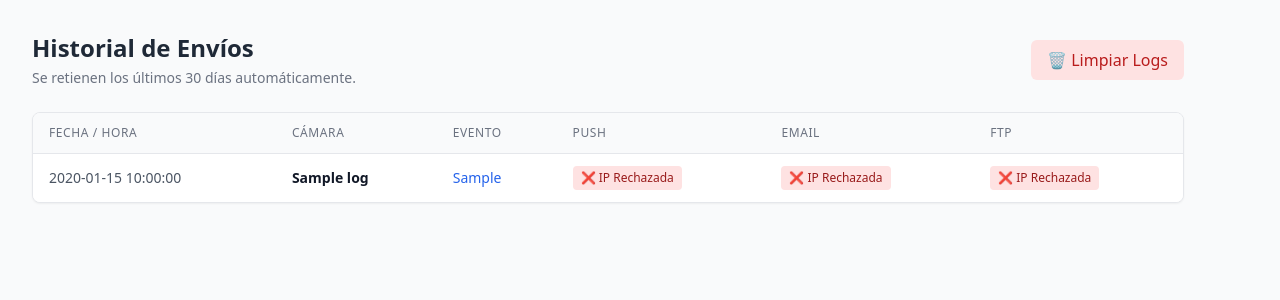
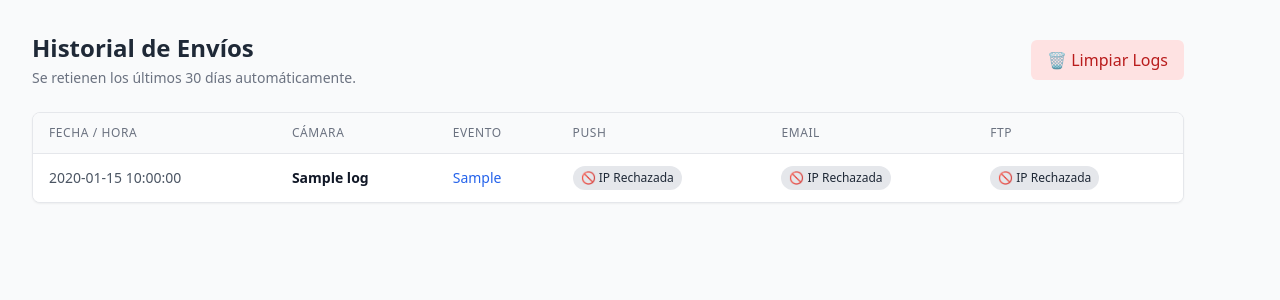
Before and after one commit to Cr34sh/dahua-pushover-proxy, a Flask app: template app/templates/logs.html in a window 1280 px wide. Shown: the top 300 px of the page. Run offline with Flask 3, Linux system fonts and the light colour scheme; the template is opened without the code that fills it: most values are stand-ins (such as "Sample title", 1, 10 or a date in 2020); some libraries are stand-ins or nearby versions.

Commit message:
Mejora: Visibilidad detallada en Logs (Procesando, Horarios, IPs)

```diff
--- a/app/templates/logs.html
+++ b/app/templates/logs.html
@@ -47,35 +47,53 @@
                     </td>
 
                     <!-- Push Status -->
-                    <td class="px-4 py-3 text-xs">
+                    <td class="px-4 py-3 text-xs align-top">
                         {% if log.status_push == 'N/A' %}
                             <span class="text-gray-400 italic">Desactivado</span>
                         {% elif log.status_push == 'Enviado' %}
                             <span class="inline-flex bg-green-100 text-green-800 px-2 py-1 rounded-full font-medium">✅ Enviado</span>
+                        {% elif log.status_push == 'Ignorado (Horario)' %}
+                            <span class="inline-flex bg-yellow-100 text-yellow-800 px-2 py-1 rounded-full font-medium">⏸️ Horario</span>
+                        {% elif log.status_push == 'Procesando...' %}
+                            <span class="inline-flex bg-blue-100 text-blue-800 px-2 py-1 rounded-full font-medium animate-pulse">⏳ Procesando...</span>
+                        {% elif log.status_push == 'IP Rechazada' %}
+                            <span class="inline-flex bg-gray-200 text-gray-800 px-2 py-1 rounded-full font-medium">🚫 IP Rechazada</span>
                         {% else %}
-                            <span class="inline-flex bg-red-100 text-red-800 px-2 py-1 rounded font-medium truncate max-w-xs" title="{{ log.status_push }}">❌ {{ log.status_push }}</span>
+                            <div class="inline-block bg-red-100 text-red-800 px-2 py-1 rounded font-medium max-h-24 overflow-y-auto whitespace-normal break-words max-w-xs">❌ {{ log.status_push }}</div>
                         {% endif %}
                     </td>
 
                     <!-- Email Status -->
-                    <td class="px-4 py-3 text-xs">
+                    <td class="px-4 py-3 text-xs align-top">
                         {% if log.status_email == 'N/A' %}
                             <span class="text-gray-400 italic">Desactivado</span>
                         {% elif log.status_email == 'Enviado' %}
                             <span class="inline-flex bg-green-100 text-green-800 px-2 py-1 rounded-full font-medium">✅ Enviado</span>
+                        {% elif log.status_email == 'Ignorado (Horario)' %}
+                            <span class="inline-flex bg-yellow-100 text-yellow-800 px-2 py-1 rounded-full font-medium">⏸️ Horario</span>
+                        {% elif log.status_email == 'Procesando...' %}
+                            <span class="inline-flex bg-blue-100 text-blue-800 px-2 py-1 rounded-full font-medium animate-pulse">⏳ Procesando...</span>
+                        {% elif log.status_email == 'IP Rechazada' %}
+                            <span class="inline-flex bg-gray-200 text-gray-800 px-2 py-1 rounded-full font-medium">🚫 IP Rechazada</span>
                         {% else %}
-                            <span class="inline-flex bg-red-100 text-red-800 px-2 py-1 rounded font-medium truncate max-w-xs" title="{{ log.status_email }}">❌ {{ log.status_email }}</span>
+                            <div class="inline-block bg-red-100 text-red-800 px-2 py-1 rounded font-medium max-h-24 overflow-y-auto whitespace-normal break-words max-w-xs">❌ {{ log.status_email }}</div>
                         {% endif %}
                     </td>
 
                     <!-- FTP Status -->
-                    <td class="px-4 py-3 text-xs">
+                    <td class="px-4 py-3 text-xs align-top">
                         {% if log.status_ftp == 'N/A' %}
                             <span class="text-gray-400 italic">Desactivado</span>
                         {% elif log.status_ftp == 'Enviado' %}
                             <span class="inline-flex bg-green-100 text-green-800 px-2 py-1 rounded-full font-medium">✅ Enviado</span>
+                        {% elif log.status_ftp == 'Ignorado (Horario)' %}
+                            <span class="inline-flex bg-yellow-100 text-yellow-800 px-2 py-1 rounded-full font-medium">⏸️ Horario</span>
+                        {% elif log.status_ftp == 'Procesando...' %}
+                            <span class="inline-flex bg-blue-100 text-blue-800 px-2 py-1 rounded-full font-medium animate-pulse">⏳ Procesando...</span>
+                        {% elif log.status_ftp == 'IP Rechazada' %}
+                            <span class="inline-flex bg-gray-200 text-gray-800 px-2 py-1 rounded-full font-medium">🚫 IP Rechazada</span>
                         {% else %}
-                            <span class="inline-flex bg-red-100 text-red-800 px-2 py-1 rounded font-medium truncate max-w-xs" title="{{ log.status_ftp }}">❌ {{ log.status_ftp }}</span>
+                            <div class="inline-block bg-red-100 text-red-800 px-2 py-1 rounded font-medium max-h-24 overflow-y-auto whitespace-normal break-words max-w-xs">❌ {{ log.status_ftp }}</div>
                         {% endif %}
                     </td>
                 </tr>
```
Also changed, not shown: app/routes_api.py (+43 -12 lines).
